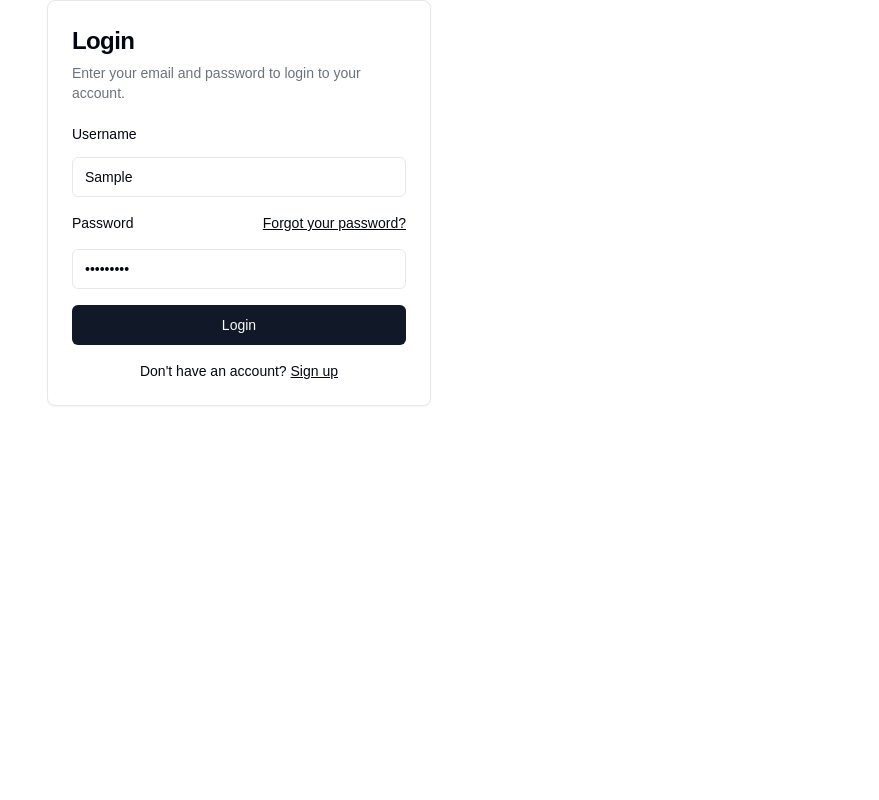
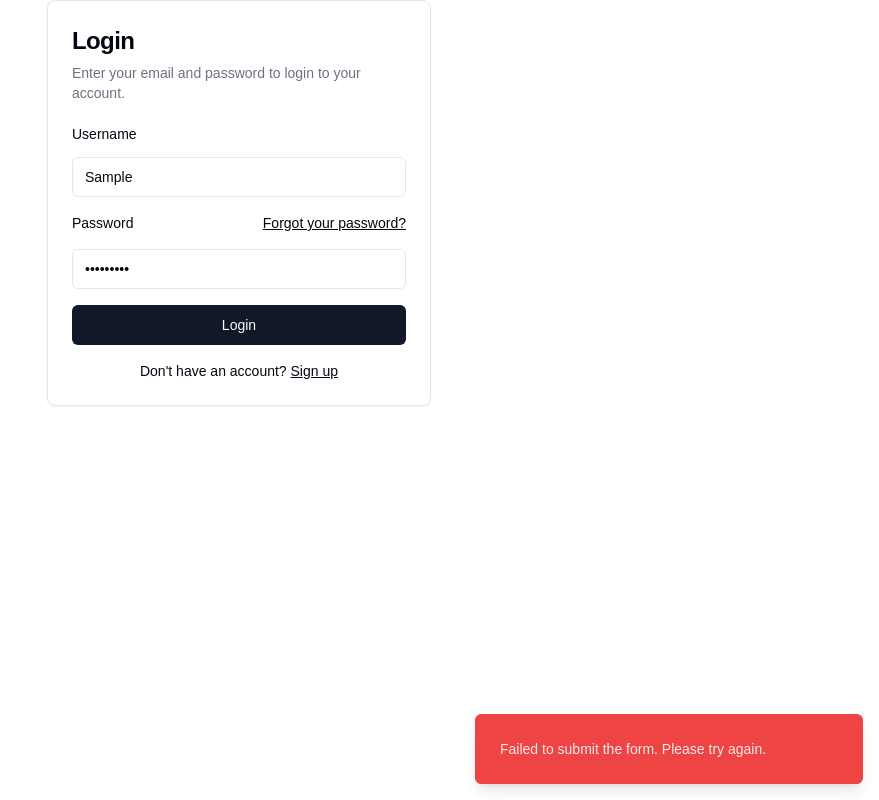
Before and after one commit to the0therguy/skillvy-admin-pannel, a Next.js app: page /login in a window 1280 px wide. Both pictures are taken after typing "Sample", "Sample123" into the empty fields and a click on the button "Login". Shown: the whole page, without its empty margins (401-1280 px from the left). Built offline with nearby package versions, Linux system fonts and the light colour scheme; no server answers.

Commit message:
- login page error handled.

```diff
--- a/package.json
+++ b/package.json
@@ -13,6 +13,7 @@
     "@radix-ui/react-label": "^2.1.0",
     "@radix-ui/react-select": "^2.1.2",
     "@radix-ui/react-slot": "^1.1.0",
+    "@radix-ui/react-toast": "^1.2.2",
     "axios": "^1.7.7",
     "class-variance-authority": "^0.7.0",
     "clsx": "^2.1.1",
--- a/src/app/Components/LoginComponent.jsx
+++ b/src/app/Components/LoginComponent.jsx
@@ -4,7 +4,6 @@
 import {z} from 'zod'
 import {zodResolver} from '@hookform/resolvers/zod'
 import {useForm} from 'react-hook-form'
-import {toast} from 'sonner'
 
 import {
   Form,
@@ -26,7 +25,7 @@
 import baseURL from "@/app/Components/BaseURL";
 import {useAuth} from "@/app/Context/AuthContext";
 import {useState} from "react";
-
+import {useToast} from "@/hooks/use-toast";
 
 const formSchema = z.object({
   username: z.string(),
@@ -47,6 +46,8 @@
 
   const {login} = useAuth()
   const [loading, setLoading] = useState(false);
+  const {toast} = useToast()
+
 
   async function onSubmit(values) {
     setLoading(true)
@@ -56,6 +57,7 @@
         headers: {'Content-Type': 'application/json'},
         body: JSON.stringify(values),
       })
+      debugger
       if (response.ok) {
         const data = await response.json();
         const contextData = await login(data.access, data.refresh)
@@ -65,17 +67,28 @@
         }
       } else {
         setLoading(false)
-        console.error('Login failed:', await response.json());
+        const data = await response.json()
+        console.log(data)
+        if (data.detail) {
+          toast({
+            variant: "destructive",
+            description: data.detail,
+          })
+        } else {
+          toast({
+            variant: "destructive",
+            description: data.non_field_errors[0],
+          })
+        }
+        // console.error('Login failed:', await response.json());
       }
-      toast(
-        <pre className="mt-2 w-[340px] rounded-md bg-slate-950 p-4">
-          <code className="text-white">{JSON.stringify(values, null, 2)}</code>
-        </pre>,
-      )
     } catch (error) {
       setLoading(false)
       console.error('Form submission error', error)
-      toast.error('Failed to submit the form. Please try again.')
+      toast({
+        variant: "destructive",
+        description: 'Failed to submit the form. Please try again.'
+      })
     }
   }
 
--- a/src/app/layout.js
+++ b/src/app/layout.js
@@ -1,6 +1,7 @@
 import localFont from "next/font/local";
 import "./globals.css";
 import {AuthProvider} from "@/app/Context/AuthContext";
+import { Toaster } from "@/components/ui/toaster"
 
 const geistSans = localFont({
   src: "./fonts/GeistVF.woff",
@@ -26,6 +27,7 @@
       >
       <AuthProvider>
         {children}
+        <Toaster />
       </AuthProvider>
       </body>
     </html>
--- /dev/null
+++ b/src/components/ui/toast.jsx
@@ -0,0 +1,83 @@
+"use client";
+import * as React from "react"
+import * as ToastPrimitives from "@radix-ui/react-toast"
+import { cva } from "class-variance-authority";
+import { X } from "lucide-react"
+
+import { cn } from "@/lib/utils"
+
+const ToastProvider = ToastPrimitives.Provider
+
+const ToastViewport = React.forwardRef(({ className, ...props }, ref) => (
+  <ToastPrimitives.Viewport
+    ref={ref}
+    className={cn(
+      "fixed top-0 z-[100] flex max-h-screen w-full flex-col-reverse p-4 sm:bottom-0 sm:right-0 sm:top-auto sm:flex-col md:max-w-[420px]",
+      className
+    )}
+    {...props} />
+))
+ToastViewport.displayName = ToastPrimitives.Viewport.displayName
+
+const toastVariants = cva(
+  "group pointer-events-auto relative flex w-full items-center justify-between space-x-4 overflow-hidden rounded-md border p-6 pr-8 shadow-lg transition-all data-[swipe=cancel]:translate-x-0 data-[swipe=end]:translate-x-[var(--radix-toast-swipe-end-x)] data-[swipe=move]:translate-x-[var(--radix-toast-swipe-move-x)] data-[swipe=move]:transition-none data-[state=open]:animate-in data-[state=closed]:animate-out data-[swipe=end]:animate-out data-[state=closed]:fade-out-80 data-[state=closed]:slide-out-to-right-full data-[state=open]:slide-in-from-top-full data-[state=open]:sm:slide-in-from-bottom-full",
+  {
+    variants: {
+      variant: {
+        default: "border bg-background text-foreground",
+        destructive:
+          "destructive group border-destructive bg-destructive text-destructive-foreground",
+      },
+    },
+    defaultVariants: {
+      variant: "default",
+    },
+  }
+)
+
+const Toast = React.forwardRef(({ className, variant, ...props }, ref) => {
+  return (
+    (<ToastPrimitives.Root
+      ref={ref}
+      className={cn(toastVariants({ variant }), className)}
+      {...props} />)
+  );
+})
+Toast.displayName = ToastPrimitives.Root.displayName
+
+const ToastAction = React.forwardRef(({ className, ...props }, ref) => (
+  <ToastPrimitives.Action
+    ref={ref}
+    className={cn(
+      "inline-flex h-8 shrink-0 items-center justify-center rounded-md border bg-transparent px-3 text-sm font-medium ring-offset-background transition-colors hover:bg-secondary focus:outline-none focus:ring-2 focus:ring-ring focus:ring-offset-2 disabled:pointer-events-none disabled:opacity-50 group-[.destructive]:border-muted/40 group-[.destructive]:hover:border-destructive/30 group-[.destructive]:hover:bg-destructive group-[.destructive]:hover:text-destructive-foreground group-[.destructive]:focus:ring-destructive",
+      className
+    )}
+    {...props} />
+))
+ToastAction.displayName = ToastPrimitives.Action.displayName
+
+const ToastClose = React.forwardRef(({ className, ...props }, ref) => (
+  <ToastPrimitives.Close
+    ref={ref}
+    className={cn(
+      "absolute right-2 top-2 rounded-md p-1 text-foreground/50 opacity-0 transition-opacity hover:text-foreground focus:opacity-100 focus:outline-none focus:ring-2 group-hover:opacity-100 group-[.destructive]:text-red-300 group-[.destructive]:hover:text-red-50 group-[.destructive]:focus:ring-red-400 group-[.destructive]:focus:ring-offset-red-600",
+      className
+    )}
+    toast-close=""
+    {...props}>
+    <X className="h-4 w-4" />
+  </ToastPrimitives.Close>
+))
+ToastClose.displayName = ToastPrimitives.Close.displayName
+
+const ToastTitle = React.forwardRef(({ className, ...props }, ref) => (
+  <ToastPrimitives.Title ref={ref} className={cn("text-sm font-semibold", className)} {...props} />
+))
+ToastTitle.displayName = ToastPrimitives.Title.displayName
+
+const ToastDescription = React.forwardRef(({ className, ...props }, ref) => (
+  <ToastPrimitives.Description ref={ref} className={cn("text-sm opacity-90", className)} {...props} />
+))
+ToastDescription.displayName = ToastPrimitives.Description.displayName
+
+export { ToastProvider, ToastViewport, Toast, ToastTitle, ToastDescription, ToastClose, ToastAction };
--- /dev/null
+++ b/src/components/ui/toaster.jsx
@@ -0,0 +1,35 @@
+"use client"
+
+import { useToast } from "@/hooks/use-toast"
+import {
+  Toast,
+  ToastClose,
+  ToastDescription,
+  ToastProvider,
+  ToastTitle,
+  ToastViewport,
+} from "@/components/ui/toast"
+
+export function Toaster() {
+  const { toasts } = useToast()
+
+  return (
+    (<ToastProvider>
+      {toasts.map(function ({ id, title, description, action, ...props }) {
+        return (
+          (<Toast key={id} {...props}>
+            <div className="grid gap-1">
+              {title && <ToastTitle>{title}</ToastTitle>}
+              {description && (
+                <ToastDescription>{description}</ToastDescription>
+              )}
+            </div>
+            {action}
+            <ToastClose />
+          </Toast>)
+        );
+      })}
+      <ToastViewport />
+    </ToastProvider>)
+  );
+}
--- /dev/null
+++ b/src/hooks/use-toast.js
@@ -0,0 +1,155 @@
+"use client";
+// Inspired by react-hot-toast library
+import * as React from "react"
+
+const TOAST_LIMIT = 1
+const TOAST_REMOVE_DELAY = 1000000
+
+const actionTypes = {
+  ADD_TOAST: "ADD_TOAST",
+  UPDATE_TOAST: "UPDATE_TOAST",
+  DISMISS_TOAST: "DISMISS_TOAST",
+  REMOVE_TOAST: "REMOVE_TOAST"
+}
+
+let count = 0
+
+function genId() {
+  count = (count + 1) % Number.MAX_SAFE_INTEGER
+  return count.toString();
+}
+
+const toastTimeouts = new Map()
+
+const addToRemoveQueue = (toastId) => {
+  if (toastTimeouts.has(toastId)) {
+    return
+  }
+
+  const timeout = setTimeout(() => {
+    toastTimeouts.delete(toastId)
+    dispatch({
+      type: "REMOVE_TOAST",
+      toastId: toastId,
+    })
+  }, TOAST_REMOVE_DELAY)
+
+  toastTimeouts.set(toastId, timeout)
+}
+
+export const reducer = (state, action) => {
+  switch (action.type) {
+    case "ADD_TOAST":
+      return {
+        ...state,
+        toasts: [action.toast, ...state.toasts].slice(0, TOAST_LIMIT),
+      };
+
+    case "UPDATE_TOAST":
+      return {
+        ...state,
+        toasts: state.toasts.map((t) =>
+          t.id === action.toast.id ? { ...t, ...action.toast } : t),
+      };
+
+    case "DISMISS_TOAST": {
+      const { toastId } = action
+
+      // ! Side effects ! - This could be extracted into a dismissToast() action,
+      // but I'll keep it here for simplicity
+      if (toastId) {
+        addToRemoveQueue(toastId)
+      } else {
+        state.toasts.forEach((toast) => {
+          addToRemoveQueue(toast.id)
+        })
+      }
+
+      return {
+        ...state,
+        toasts: state.toasts.map((t) =>
+          t.id === toastId || toastId === undefined
+            ? {
+                ...t,
+                open: false,
+              }
+            : t),
+      };
+    }
+    case "REMOVE_TOAST":
+      if (action.toastId === undefined) {
+        return {
+          ...state,
+          toasts: [],
+        }
+      }
+      return {
+        ...state,
+        toasts: state.toasts.filter((t) => t.id !== action.toastId),
+      };
+  }
+}
+
+const listeners = []
+
+let memoryState = { toasts: [] }
+
+function dispatch(action) {
+  memoryState = reducer(memoryState, action)
+  listeners.forEach((listener) => {
+    listener(memoryState)
+  })
+}
+
+function toast({
+  ...props
+}) {
+  const id = genId()
+
+  const update = (props) =>
+    dispatch({
+      type: "UPDATE_TOAST",
+      toast: { ...props, id },
+    })
+  const dismiss = () => dispatch({ type: "DISMISS_TOAST", toastId: id })
+
+  dispatch({
+    type: "ADD_TOAST",
+    toast: {
+      ...props,
+      id,
+      open: true,
+      onOpenChange: (open) => {
+        if (!open) dismiss()
+      },
+    },
+  })
+
+  return {
+    id: id,
+    dismiss,
+    update,
+  }
+}
+
+function useToast() {
+  const [state, setState] = React.useState(memoryState)
+
+  React.useEffect(() => {
+    listeners.push(setState)
+    return () => {
+      const index = listeners.indexOf(setState)
+      if (index > -1) {
+        listeners.splice(index, 1)
+      }
+    };
+  }, [state])
+
+  return {
+    ...state,
+    toast,
+    dismiss: (toastId) => dispatch({ type: "DISMISS_TOAST", toastId }),
+  };
+}
+
+export { useToast, toast }
```
